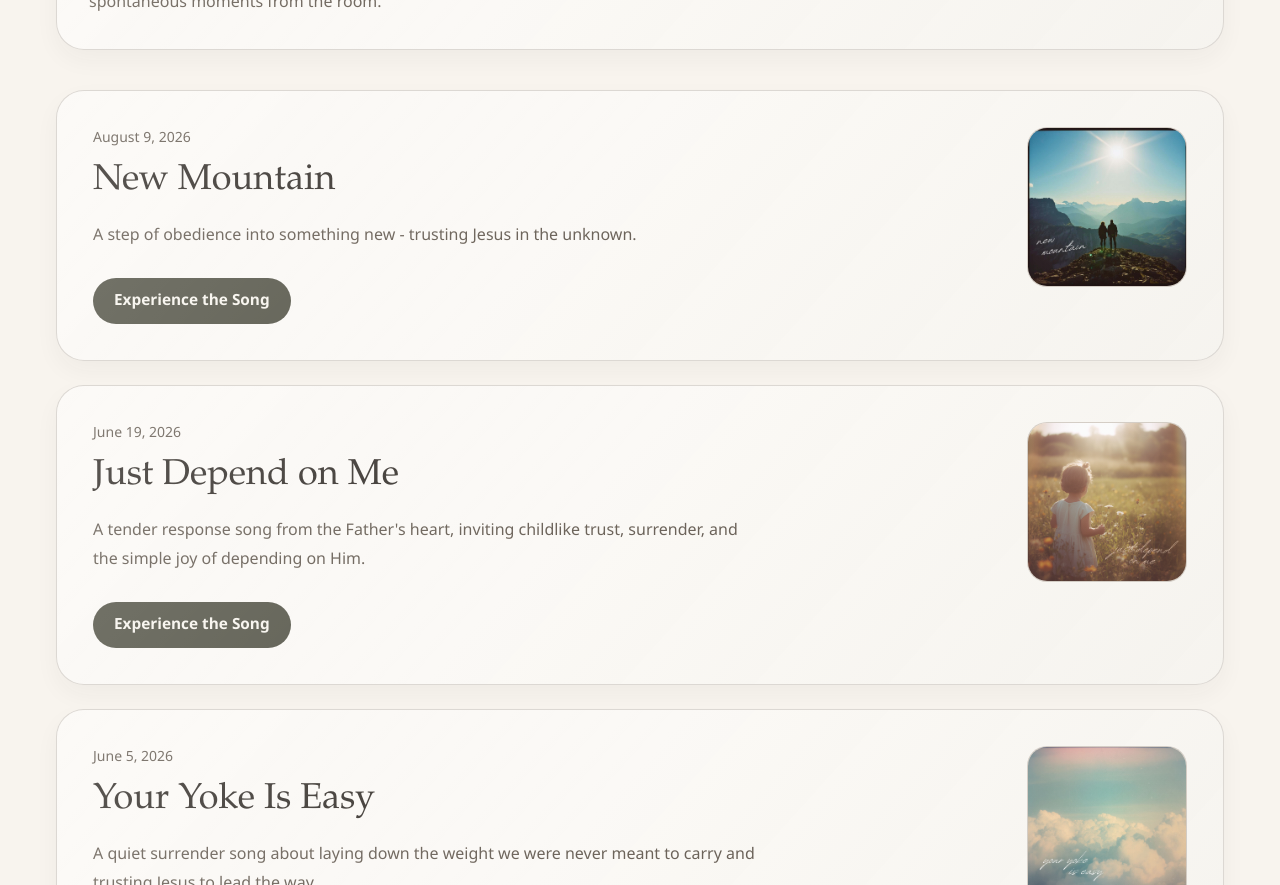
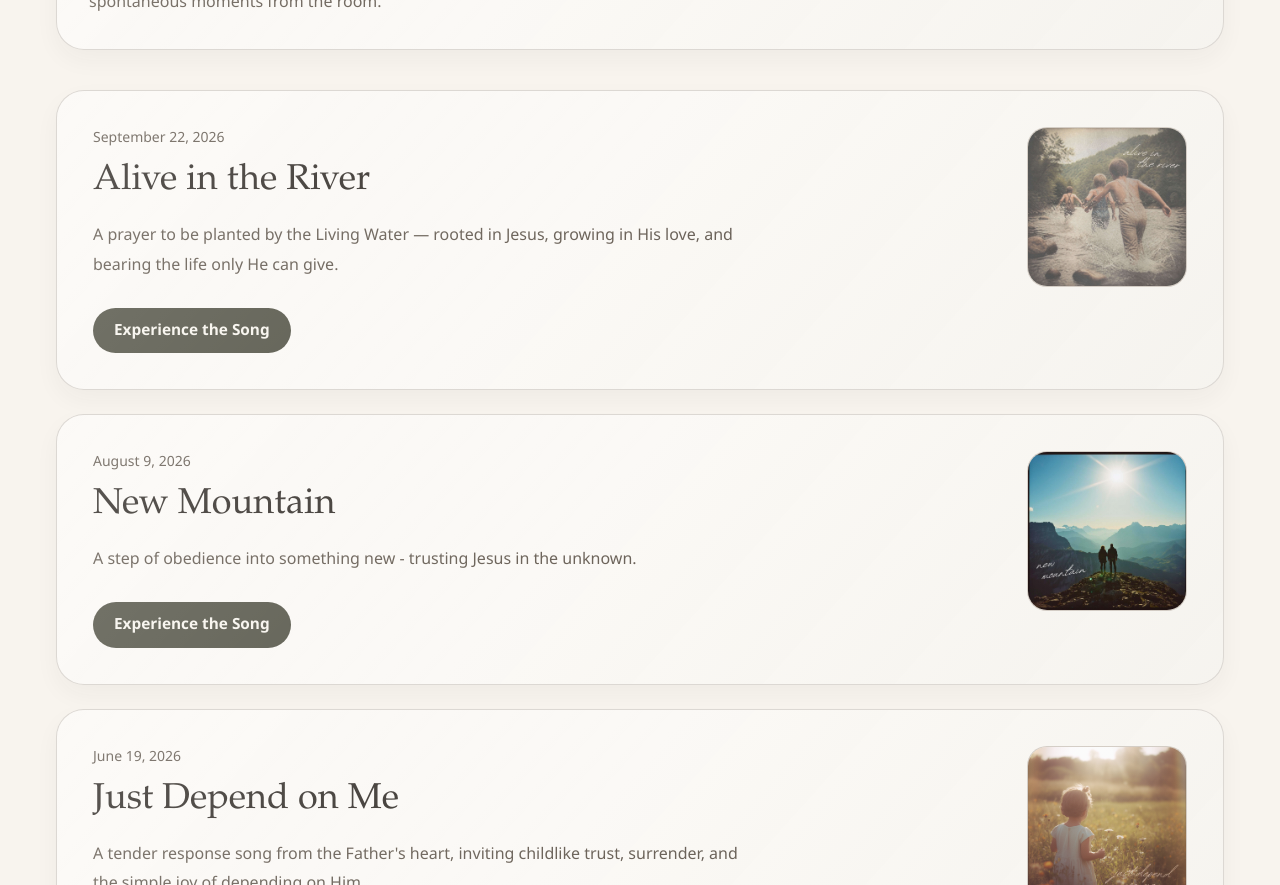
Before and after one commit to alexandergartley/the-gartleys, a Next.js app: page /music in a window 1280 px wide. Shown: the part 800-1685 px from the top of the page. Built offline with nearby package versions, Linux system fonts and the light colour scheme.

Commit message:
Add Alive in the River

```diff
--- a/app/page.tsx
+++ b/app/page.tsx
@@ -28,7 +28,7 @@ export const metadata = {
 
 export default async function HomePage() {
   const journalEntries = await getJournalEntries();
-  const featuredSong = getSongBySlug("new-mountain") ?? getFeaturedSongs()[0] ?? songs[0];
+  const featuredSong = getSongBySlug("alive-in-the-river") ?? getFeaturedSongs()[0] ?? songs[0];
 
   return (
     <PageShell className="pb-12 pt-0 sm:pb-20">
--- a/content/songs.ts
+++ b/content/songs.ts
@@ -1,6 +1,89 @@
 import type { Song } from "@/lib/types";
 
 export const songs: Song[] = [
+  {
+    title: "Alive in the River",
+    slug: "alive-in-the-river",
+    summary:
+      "A prayer to be planted by the Living Water — rooted in Jesus, growing in His love, and bearing the life only He can give.",
+    metaDescription:
+      "Alive in the River is an original worship song by The Gartleys about living water, abiding in Jesus, and bearing fruit through life rooted in Him.",
+    descriptor:
+      "A prayer to be planted by the Living Water, rooted deeply in Jesus, and made fruitful by His Spirit.",
+    anchorLine: "Anchored in Psalm 1:3.",
+    themeSlugs: ["trust", "worship"],
+    releaseDate: "2026-09-22",
+    coverImage: {
+      src: "/covers/alive-in-the-river.jpg",
+      alt: "Alive in the River cover art showing three children running into a river",
+      caption: "Single artwork"
+    },
+    mediaEmbedUrl: "https://www.youtube-nocookie.com/embed/zR7WKhM4xtM",
+    streamingLinks: [
+      {
+        label: "YouTube",
+        href: "https://youtu.be/zR7WKhM4xtM"
+      }
+    ],
+    alternateVersions: [
+      {
+        title: "Story + Song",
+        embedTitle: "Alive in the River (Story & Song) | Original Worship Song",
+        description:
+          "The story behind Alive in the River, followed by the song in a family recording from home.",
+        href: "https://youtu.be/uJpIdM_XLPo",
+        embedUrl: "https://www.youtube-nocookie.com/embed/uJpIdM_XLPo"
+      }
+    ],
+    lyrics: `Let us be like a tree
+Planted by the water, the Living Water
+In Your love, plant the seed
+Planted by the water, the Living Water
+
+Oh my love, come and see
+This is where you were made to be
+Planted by the river
+Planted by the river
+
+See the roots, strong and deep
+Drinking from the river, the mighty river
+So come and be, like a tree
+Come to the water, the Living Water
+
+Love do you see it? The water is the Spirit
+He bids you come and die, and again you’ll rise
+
+The born again will see
+I have plans for every tree
+For the healed will heal
+And set the captives free
+
+Alive in the river`,
+    aboutText:
+      "Alive in the River centers on the image of a tree planted by living water: asking Jesus to plant and sustain our lives in Him rather than trying to manufacture growth ourselves.",
+    storyText: [
+      "It is a prayer to abide in Jesus — rooted in His love, sustained by His Spirit, and made fruitful by the life only He can give."
+    ],
+    scriptureReferences: [
+      {
+        reference: "Psalm 1:3",
+        passage:
+          "He is like a tree planted by streams of water that yields its fruit in its season.",
+        reflection:
+          "This is the image at the heart of the song — a life planted, sustained, and made fruitful by God."
+      }
+    ],
+    timeline: [
+      {
+        label: "Release day",
+        date: "2026-09-22",
+        description:
+          "Recorded at home as a family recording and released on YouTube in song-only and story-and-song versions."
+      }
+    ],
+    reflectionText:
+      "Jesus, plant us near Your living water. Root us deeply in You, grow what You want to grow in us, and let our lives bear fruit that comes from abiding in You rather than striving on our own. Amen."
+  },
   {
     title: "Just Depend on Me",
     slug: "just-depend-on-me",
```
Also changed, not shown: public/covers/alive-in-the-river.jpg (added).
